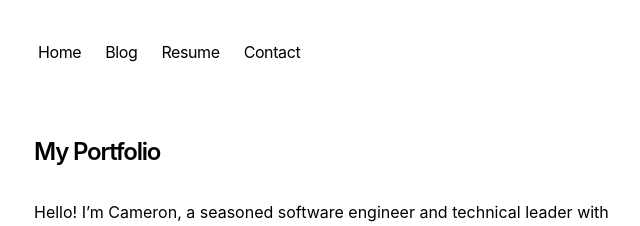
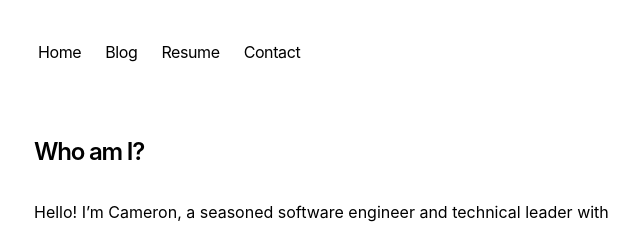
Before and after one commit to gera-cameron/camerongera.com, a Next.js app: page / in a window 1280 px wide. Shown: the top 226 px of the page, without its empty margins (318-958 px from the left). Built offline with nearby package versions, Linux system fonts and the light colour scheme.

Commit message:
Update title

```diff
--- a/app/blog/[slug]/page.tsx
+++ b/app/blog/[slug]/page.tsx
@@ -77,7 +77,7 @@
             url: `${baseUrl}/blog/${post.slug}`,
             author: {
               '@type': 'Person',
-              name: 'My Portfolio',
+              name: 'Cameron Gera',
             },
           }),
         }}
--- a/app/page.tsx
+++ b/app/page.tsx
@@ -1,10 +1,8 @@
-import { BlogPosts } from 'app/components/posts'
-
 export default function Page() {
   return (
     <section>
       <h1 className="mb-8 text-2xl font-semibold tracking-tighter">
-        My Portfolio
+        Who am I?
       </h1>
       <p className="mb-4">
         {`Hello! I’m Cameron, a seasoned software engineer and technical leader with a rich background in developing scalable, high-performance software solutions and leading dynamic engineering teams. My career is driven by a passion for leveraging technology to solve complex problems and enhance user experiences, particularly in high-impact industries like education and finance.`}
```
